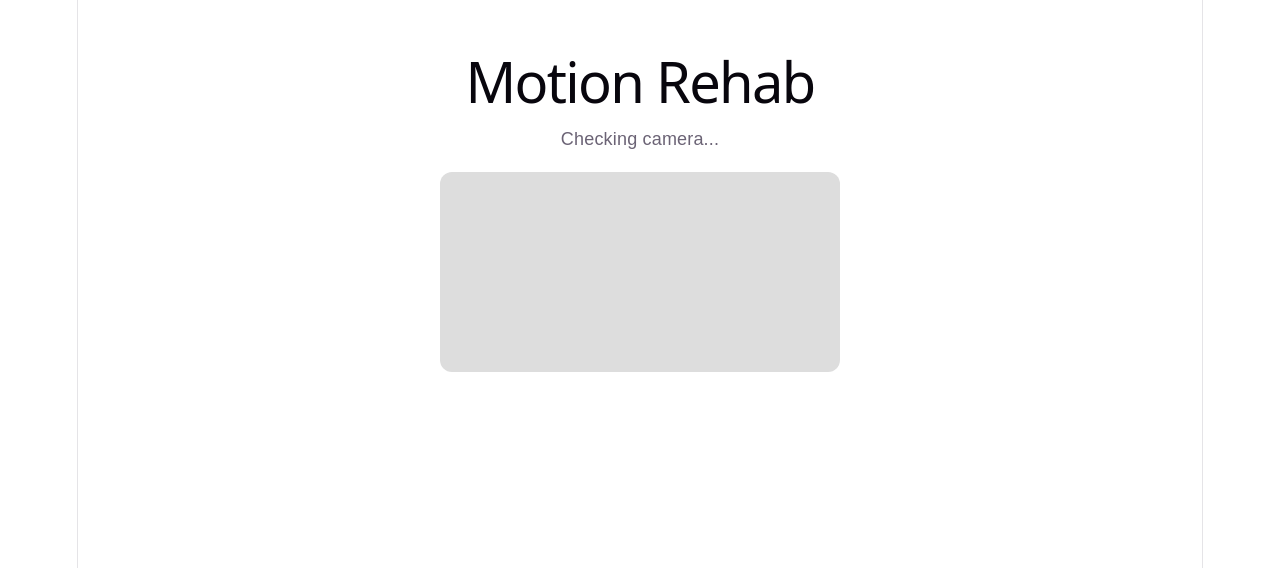
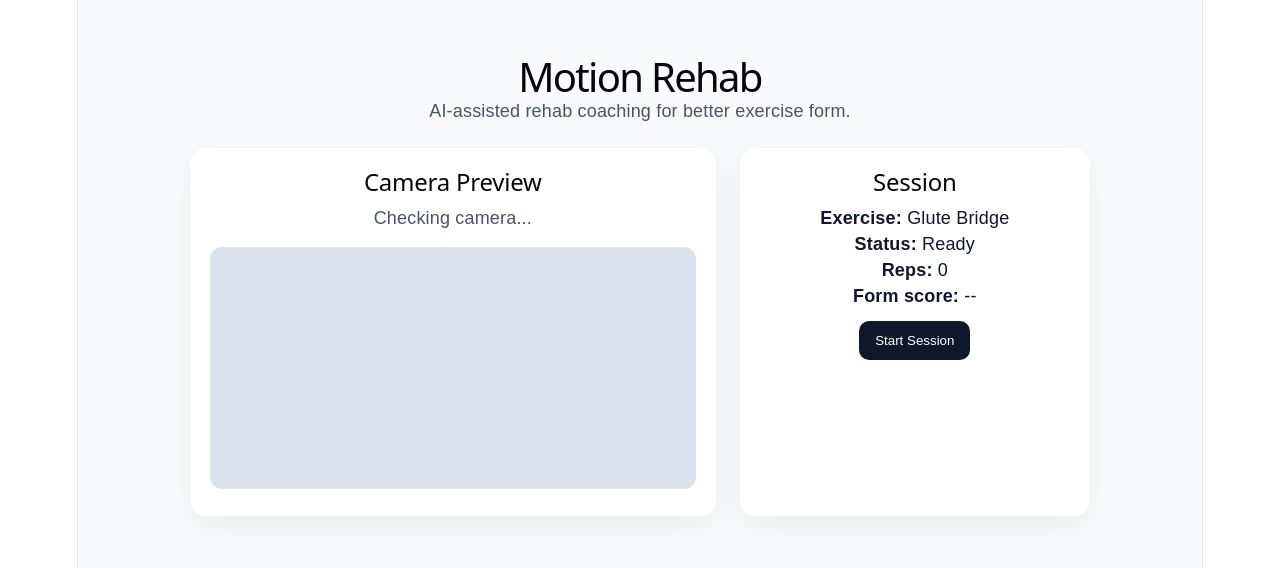
Before and after one commit to akki-krishnan/motion-rehab, a React (Vite) app: page / in a window 1280 px wide. Shown: the top 568 px of the page. Built offline with nearby package versions, Linux system fonts and the light colour scheme; no server answers.

Commit message:
Add simple home screen layout

```diff
--- a/src/App.tsx
+++ b/src/App.tsx
@@ -3,6 +3,7 @@ import { useEffect, useRef, useState } from "react";
 function App() {
   const videoRef = useRef<HTMLVideoElement>(null);
   const [message, setMessage] = useState("Checking camera...");
+  const [exercise] = useState("Glute Bridge");
 
   useEffect(() => {
     async function startCamera() {
@@ -33,21 +34,95 @@ function App() {
   }, []);
 
   return (
-    <main style={{ padding: "2rem", fontFamily: "Arial, sans-serif" }}>
-      <h1>Motion Rehab</h1>
-      <p>{message}</p>
+    <main
+      style={{
+        minHeight: "100vh",
+        background: "#f8fafc",
+        padding: "32px",
+        fontFamily: "Arial, sans-serif",
+        color: "#0f172a",
+      }}
+    >
+      <div
+        style={{
+          maxWidth: "900px",
+          margin: "0 auto",
+        }}
+      >
+        <h1 style={{ fontSize: "40px", marginBottom: "8px" }}>Motion Rehab</h1>
+        <p style={{ fontSize: "18px", color: "#475569", marginBottom: "24px" }}>
+          AI-assisted rehab coaching for better exercise form.
+        </p>
+
+        <div
+          style={{
+            display: "grid",
+            gridTemplateColumns: "1.2fr 0.8fr",
+            gap: "24px",
+          }}
+        >
+          <div
+            style={{
+              background: "white",
+              borderRadius: "16px",
+              padding: "20px",
+              boxShadow: "0 10px 30px rgba(0,0,0,0.06)",
+            }}
+          >
+            <h2 style={{ marginTop: 0 }}>Camera Preview</h2>
+            <p style={{ color: "#475569" }}>{message}</p>
 
             <video
               ref={videoRef}
               autoPlay
               playsInline
               style={{
-          width: "400px",
-          marginTop: "20px",
-          background: "#ddd",
+                width: "100%",
+                marginTop: "16px",
+                background: "#dbe4ee",
                 borderRadius: "12px",
               }}
             />
+          </div>
+
+          <div
+            style={{
+              background: "white",
+              borderRadius: "16px",
+              padding: "20px",
+              boxShadow: "0 10px 30px rgba(0,0,0,0.06)",
+            }}
+          >
+            <h2 style={{ marginTop: 0 }}>Session</h2>
+            <p>
+              <strong>Exercise:</strong> {exercise}
+            </p>
+            <p>
+              <strong>Status:</strong> Ready
+            </p>
+            <p>
+              <strong>Reps:</strong> 0
+            </p>
+            <p>
+              <strong>Form score:</strong> --
+            </p>
+
+            <button
+              style={{
+                marginTop: "12px",
+                padding: "12px 16px",
+                borderRadius: "10px",
+                border: "none",
+                background: "#0f172a",
+                color: "white",
+                cursor: "pointer",
+              }}
+            >
+              Start Session
+            </button>
+          </div>
+        </div>
+      </div>
     </main>
   );
 }
```
Lines whose indentation alone changed are shown as unchanged.
